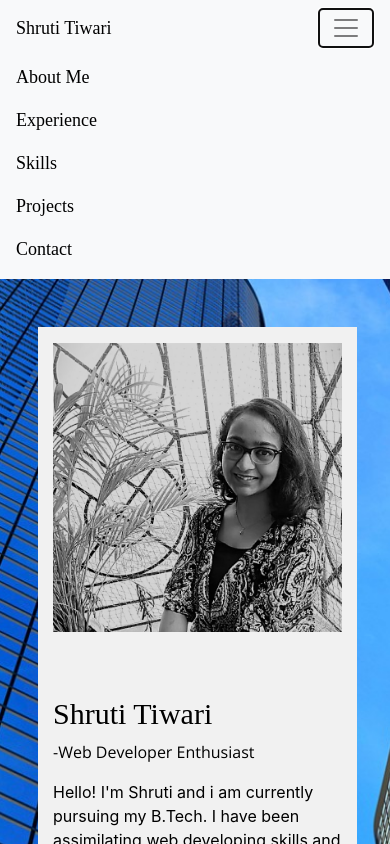
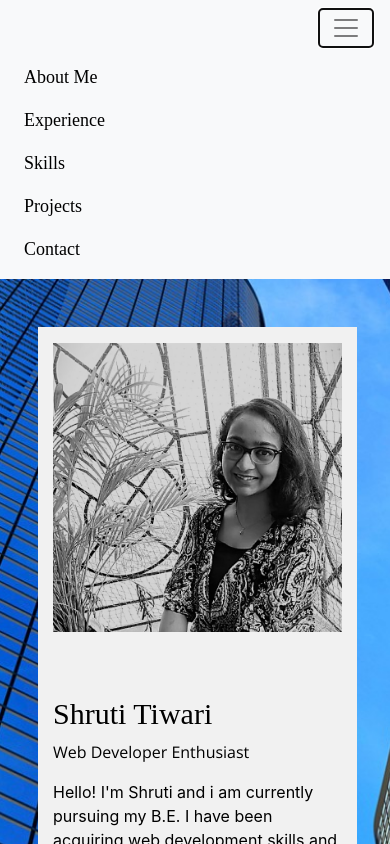
Before and after one commit to Shruti-T/Portfolio, a plain HTML site: page index.html in a window 390 px wide. Both pictures are taken after a click on the button "Toggle navigation". Shown: the top 844 px of the page. Drawn offline with nearby package versions, Linux system fonts and the light colour scheme; a web font is replaced by a local one.

Commit message:
Updated nav

```diff
--- a/index.html
+++ b/index.html
@@ -23,9 +23,9 @@
   </head>
   <body>
     <nav class="navbar navbar-expand-lg bg-light">
-      <a class="navbar-brand nav-text" href="https://shruti-t.github.io/Portfolio/">Shruti Tiwari</a>
+      <!-- <a class="navbar-brand nav-text" href="https://shruti-t.github.io/Portfolio/">Shruti Tiwari</a> -->
       <button
-        class="navbar-toggler navbar-light"
+        class="navbar-toggler navbar-light ml-auto"
         type="button"
         data-toggle="collapse"
         data-target="#navbarTogglerDemo02"
@@ -37,21 +37,21 @@
       </button>
 
       <div class="collapse navbar-collapse" id="navbarTogglerDemo02">
-        <ul class="navbar-nav ml-auto mt-2 mt-lg-0">
+        <ul class="navbar-nav mt-2 mt-lg-0">
           <li class="nav-item">
-            <a class="nav-link nav-text" href="#aboutMe">About Me</a>
+            <a class="nav-link nav-text px-2" href="#aboutMe">About Me</a>
           </li>
           <li class="nav-item">
-            <a class="nav-link nav-text" href="#experience">Experience</a>
+            <a class="nav-link nav-text px-2" href="#experience">Experience</a>
           </li>
           <li class="nav-item">
-            <a class="nav-link nav-text" href="#skills">Skills</a>
+            <a class="nav-link nav-text px-2" href="#skills">Skills</a>
           </li>
           <li class="nav-item">
-            <a class="nav-link nav-text" href="#projects">Projects</a>
+            <a class="nav-link nav-text px-2" href="#projects">Projects</a>
           </li>
           <li class="nav-item">
-            <a class="nav-link nav-text" href="#contact">Contact</a>
+            <a class="nav-link nav-text px-2" href="#contact">Contact</a>
           </li>
         </ul>
       </div>
@@ -72,10 +72,10 @@
             <div class="mt-5">
               <h3 class="home-title">Shruti Tiwari</h3>
               <p class="home-text">
-                  -Web Developer Enthusiast
+                  Web Developer Enthusiast
                   <p>
-                  Hello! I'm Shruti and i am currently pursuing my B.Tech. I have
-                  been assimilating web developing skills and here you'll find some
+                  Hello! I'm Shruti and i am currently pursuing my B.E. I have
+                  been acquiring web development skills and here you'll find some
                   of my projects:)</p>
                 <span>In my spare time, I enjoy reading and painting. I
                   enjoy building upon my knowledge of various computer programs and
@@ -102,8 +102,8 @@
       <div class="timeline mx-auto">
         <div class="content-container container left px-5">
           <div class="content py-2">
-            <h5 class="edu-time">2019-2024<p>B.Tech</p></h5>
-            <p class="edu-text">Currently pursuing my B.Tech at SIESGST</p>
+            <h5 class="edu-time">2019-2023<p>B.E.</p></h5>
+            <p class="edu-text">Currently pursuing my B.E. at SIESGST</p>
           </div>
         </div>
         <div class="content-container container right px-5">
```
